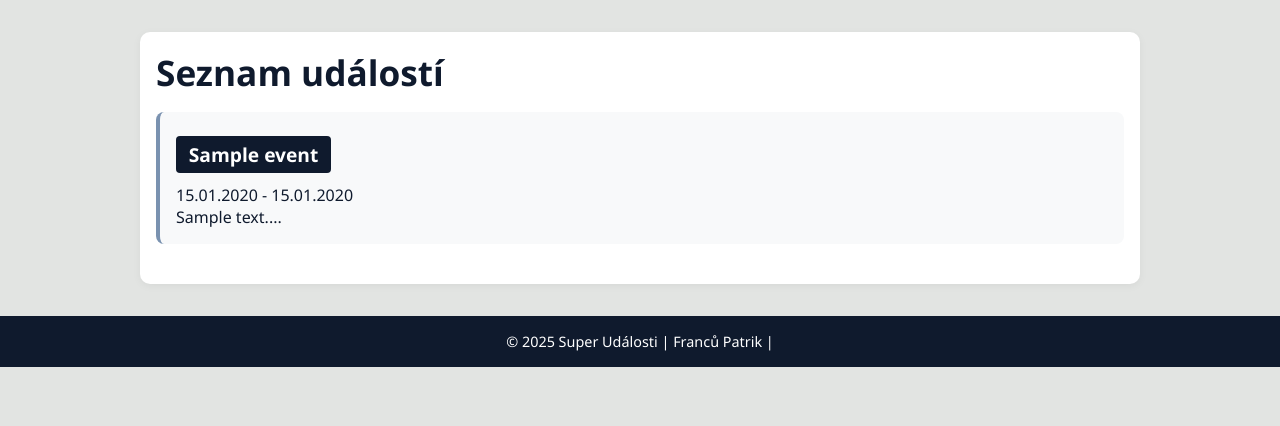
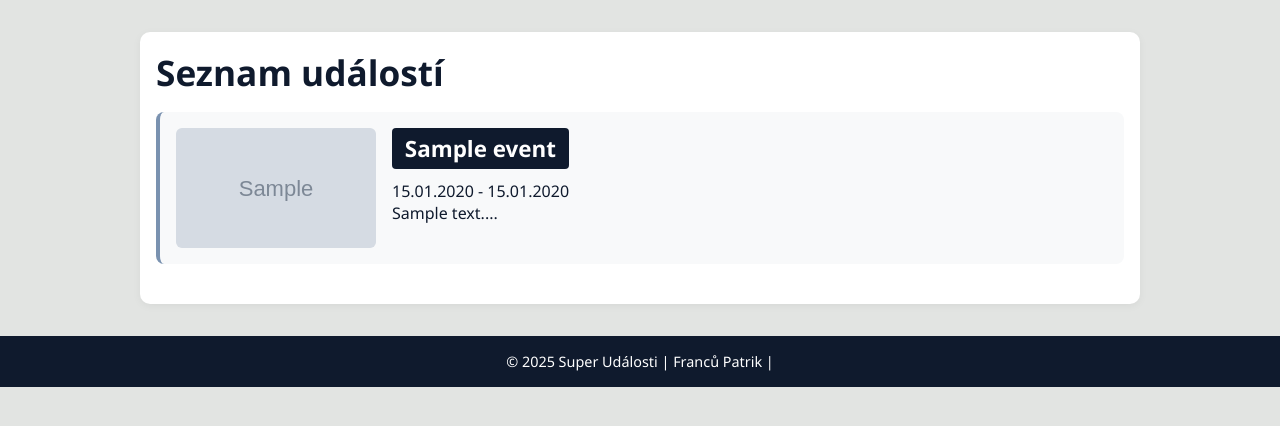
Before and after one commit to AFitzpatrik/SuperUdalosti, a Django app: page /events/ in a window 1280 px wide. Shown: the part 63-489 px from the top of the page. Run offline with Django 5.2, Linux system fonts and the light colour scheme; tables that the repository leaves empty hold one stand-in row (values such as "Sample post"); grey boxes marked "Sample" are stand-in pictures.

Commit message:
Zkouška OK - Úprava list view, proklik přes obrázek, sjednocení nadpisu v CSS

```diff
--- a/static/css/style.css
+++ b/static/css/style.css
@@ -86,10 +86,10 @@ footer a:hover {
     margin-bottom: 1.5rem;
 }
 
-
-.content li strong a {
+/* 🔑 Nadpis události — vlastní class */
+.content li a.event-title {
     display: inline-block;
-    font-size: 1.2rem;
+    font-size: 1.4rem; /* zvětši dle potřeby */
     background: #0f1a2d;
     color: #ffffff;
     padding: 0.3rem 0.8rem;
@@ -98,21 +98,45 @@ footer a:hover {
     margin-bottom: 0.7rem;
 }
 
-.content li strong a:hover {
+.content li a.event-title:hover {
     background: #7a92b0;
 }
 
-.content li a {
-    display: inline-block;
-    margin-top: 0.5rem;
-    padding: 0.3rem 0.8rem;
-    background: #0f1a2d;
-    color: white;
-    text-decoration: none;
-    border-radius: 4px;
-    font-size: 0.9rem;
+/* 📸 Odkaz na obrázek — bez stylů */
+.content li a.event-image-link {
+    display: block;
 }
 
-.content li a:hover {
-    background: #7a92b0;
+/* 🗂 Ostatní odkazy — aktuálně žádné, ale zachováno pro budoucnost */
+.content li a:not(.event-title):not(.event-image-link) {
+    /* Prázdné nebo můžeš smazat úplně */
 }
+
+/* Hover pro případný další odkaz */
+.content li a:not(.event-title):not(.event-image-link):hover {
+    /* Prázdné nebo můžeš smazat úplně */
+}
+
+.event-item {
+    display: flex;
+    gap: 1rem;
+    align-items: flex-start;
+}
+
+.event-image {
+    flex-shrink: 0;
+    width: 200px;
+    height: 120px;
+    overflow: hidden;
+    border-radius: 6px;
+}
+
+.event-image img {
+    width: 100%;
+    height: 100%;
+    object-fit: cover;
+}
+
+.event-content {
+    flex: 1;
+}
--- a/viewer/templates/viewer/event_list.html
+++ b/viewer/templates/viewer/event_list.html
@@ -10,11 +10,22 @@ Seznam Událostí | Super Události
 <ul>
     {% for event in events %}
     <li>
+        <div class="event-item">
+            {% if event.event_image %}
+            <div class="event-image">
+                <a href="{% url 'event-detail' event.pk %}">
+                    <img src="{{ event.event_image.url }}" alt="{{ event.name }}">
+                </a>
+            </div>
+            {% endif %}
+            <div class="event-content">
                 <strong>
-          <a href="{% url 'event-detail' event.pk %}">{{ event.name }}</a>
+                    <a class="event-title" href="{% url 'event-detail' event.pk %}">{{ event.name }}</a>
                 </strong><br>
                 {{ event.start_date|date:"d.m.Y" }} - {{ event.end_date|date:"d.m.Y" }}<br>
-        {{ event.description|slice:":100" }}...<br>
+                {{ event.description|slice:":190" }}...
+            </div>
+        </div>
     </li>
     {% empty %}
     <li>Žádné události zatím nejsou.</li>
```
Lines whose indentation alone changed are shown as unchanged.
